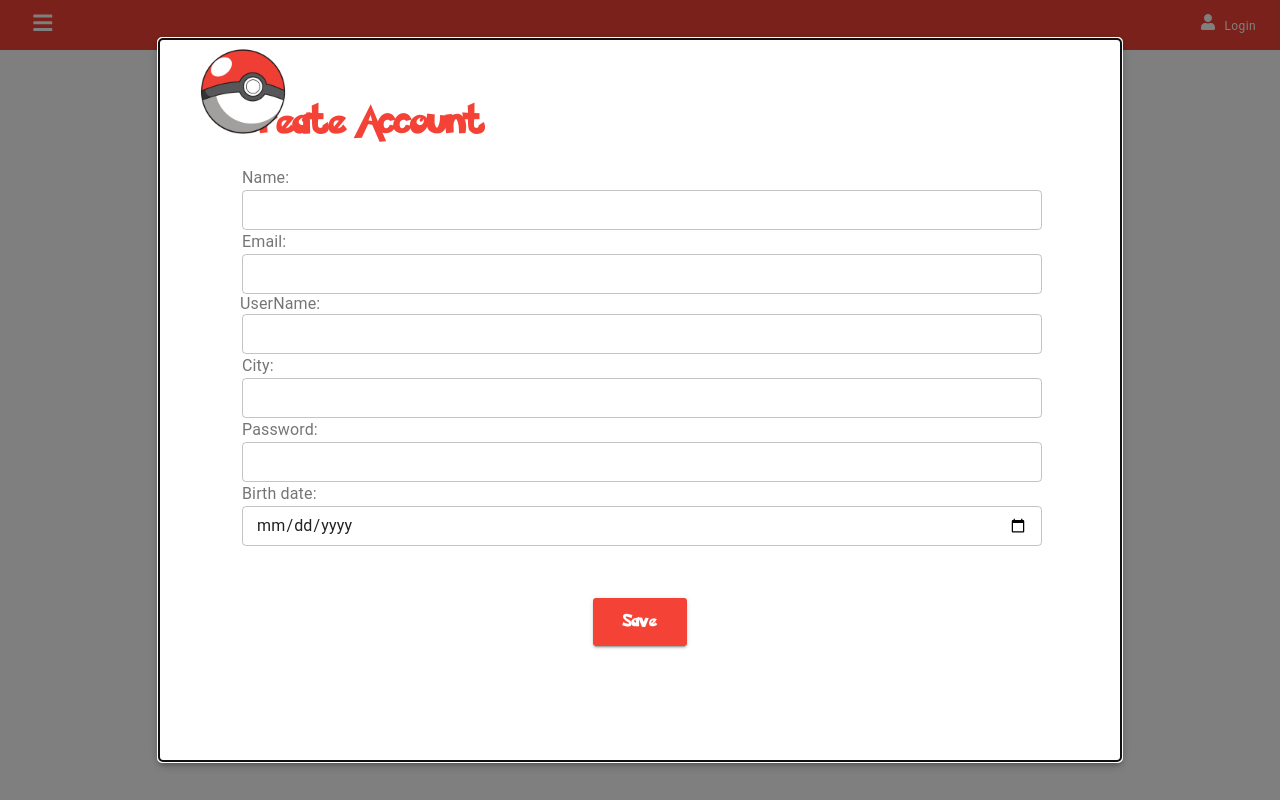
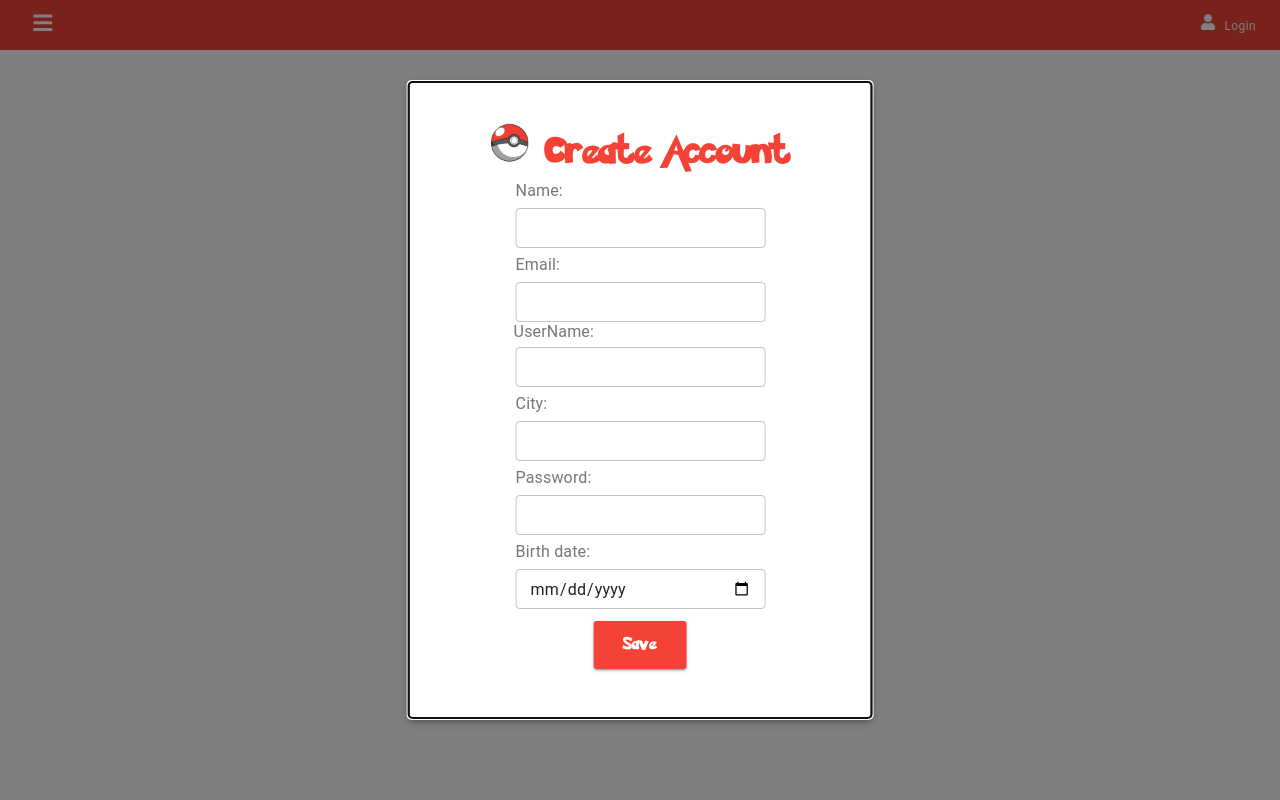
Before and after one commit to SinvalVJunior/pokedex-web-frontend, a React (Create React App) app: page /login in a window 1280 px wide. Both pictures are taken after a click on the link "Create your account". Built offline with nearby package versions, Linux system fonts and the light colour scheme.

Commit message:
Adding UI improvements and organizing some components

```diff
--- a/src/components/Navbar/Navbar.styles.js
+++ b/src/components/Navbar/Navbar.styles.js
@@ -23,7 +23,8 @@ export const useStyles = makeStyles((theme) => {
             position: 'fixed',
             top: '0',
             left: '-100%',
-            transition: '850ms'
+            transition: '850ms',
+            zIndex: 10
         },
         navMenuActive: {
             left: '0',
--- a/src/components/UserMenu/UserMenu.js
+++ b/src/components/UserMenu/UserMenu.js
@@ -101,7 +101,7 @@ export default function UserMenu() {
                     >
                         {!open ? <AiIcons.AiOutlineArrowDown /> : <AiIcons.AiOutlineArrowUp />} Welcome, {user?.name}!
                     </Button>
-                    <Popper open={open} anchorEl={anchorRef.current} role={undefined} transition disablePortal>
+                    <Popper open={open} anchorEl={anchorRef.current} role={undefined} transition disablePortal className={classes.menuUserContainer}>
                         {({ TransitionProps, placement }) => (
                             <Grow
                                 {...TransitionProps}
--- a/src/components/UserMenu/UserMenu.styles.js
+++ b/src/components/UserMenu/UserMenu.styles.js
@@ -3,6 +3,9 @@ import { makeStyles } from '@material-ui/core'
 export const useStyles = makeStyles((theme) => {
 
     return {
+        menuUserContainer: {
+            zIndex: 10
+        },
         menuUserNotLogged: {
             display: 'inline',
             marginRight: '1rem',
@@ -47,7 +50,8 @@ export const useStyles = makeStyles((theme) => {
             color: 'white',
             height: 48,
             padding: '0 30px',
-            margin: '50px'
+            marginTop: 10,
+            fontFamily: 'Pokemon'
         },
         menuUserData: {
             display: 'block',
@@ -81,31 +85,33 @@ export const useStyles = makeStyles((theme) => {
         },
         modalPaper: {
             position: 'absolute',
-            width: 800,
-            height: 600,
             backgroundColor: theme.palette.background.paper,
             border: '2px solid #000',
             boxShadow: theme.shadows[5],
-            padding: theme.spacing(5, 10, 10),
+            padding: theme.spacing(5, 10, 5),
             top: '50%',
             left: '50%',
             transform: 'translate(-50%, -50%)',
         },
         Icon: {
-            position: 'absolute',
             top: '1%',
             left: '4%',
-            width: 90,
-            height: 90,
+            width: 40,
+            height: 40,
+            display: 'inline',
+            marginRight: '1rem'
         },
         perfilTitle: {
             color: theme.palette.primary.main,
-            fontFamily: 'Pokemon'
+            fontFamily: 'Pokemon',
+            display: 'inline'
         },
         closeSpace: {
             margin: '0px',
-            padding: '2px'
-        }
+            marginTop: "5px",
+            padding: '2px',
+            maxWidth: '250px'
+        },
 
     }
 });
--- a/src/components/pages/Roulette/Roulette.styles.js
+++ b/src/components/pages/Game/Roulette/Roulette.styles.js
@@ -5,29 +5,34 @@ export const useStyles = makeStyles((theme) => {
         board: {
             display: "flex",
             flexWrap: "wrap",
-            justifyContent: "center"
+            justifyContent: "center",
+            maxWidth: '100%'
         },
         gameCard: {
-            width: "200px",
-            height: "300px",
+            width: '20%',
+            maxWidth: '200px',
+            height: "200px",
+            maxHeight: "300px",
             borderRadius: "10px",
             border: "5px solid black",
             position: "relative",
             display: "grid",
-            gridTemplateColumns: "25px auto 25px",
-            gridTemplateRows: "30px 150px auto",
-            margin: "30px"
+            margin: "30px",
+            justifyContent: "center"
         },
         selectedGameCard:{
             border: "5px solid limeGreen"
         },
         gameCardImage: {
-            width: "150px",
-            height: "150px",
+            width: "100px",
+            height: "100px",
             maxWidth: "100%",
             maxHeight: "100%",
             gridColumn: "2/3",
-            gridRow: "2/3"
+            gridRow: "2/3",
+            display: 'block',
+            marginLeft: 'auto',
+            marginRight: 'auto'
         },
         gameCardText: {
             gridColumn: "2/3",
@@ -46,7 +51,8 @@ export const useStyles = makeStyles((theme) => {
             display: "block",
             marginLeft: "auto",
             marginRight: "auto",
-            marginTop: "25px"
+            marginTop: "25px",
+            borderRadius: '10px'
         }
     }
 });
--- a/src/components/pages/Inventory/PokemonCard.js
+++ b/src/components/pages/Inventory/PokemonCard.js
@@ -149,9 +149,9 @@ export default function PokemonCard({ pokemon }) {
             </Paper>
             <Modal open={open} onClose={handleClose} >
                 <Paper className={classes.modalPaper}>
-                    <div className={classes.pokemonImageWrapper}>
+                    <Container className={classes.pokemonImageWrapper}>
                         <img src={pokemon?.species?.img} className={classes.pokemonImage} />
-                    </div>
+                    </Container>
                     <h2 className={classes.pokemonName}>{pokemon?.name}</h2>
                     <table>
                         <tr>
--- a/src/components/pages/Inventory/PokemonCard.styles.js
+++ b/src/components/pages/Inventory/PokemonCard.styles.js
@@ -104,7 +104,9 @@ export const useStyles = makeStyles((theme) => {
         pokemonImageWrapper: {
             backgroundImage: `url(${Florest})`,
             backgroundRepeat: 'no-repeat',
-            backgroundSize: '100%'
+            backgroundSize: '100%',
+            paddingBottom: 10,
+            paddingTop: 5
         },
         pokemonImage: {
             display: 'block',
--- a/src/components/pages/Login/Login.js
+++ b/src/components/pages/Login/Login.js
@@ -1,12 +1,12 @@
 import React, { useState } from 'react';
-import { Box, CardContent, Card, Button, CardActions, CardHeader, TextField, Paper,Modal,InputLabel  } from '@material-ui/core';
+import { Box, CardContent, Card, Button, CardActions, CardHeader, TextField, Paper, Modal, InputLabel, Container } from '@material-ui/core';
 import { useStyles } from './Login.styles';
 import { postLogin } from '../../../clients/backend';
 import { useHistory } from 'react-router-dom';
 import { useHomeDispatch } from '../Home/home.context';
 import * as HomeActions from '../Home/home.actions';
 import Pokeball from '../../../assets/images/pokeball.png';
-import {editUser} from '../../../clients/backend';
+import { editUser } from '../../../clients/backend';
 
 export default function LoginPage() {
     const dispatch = useHomeDispatch();
@@ -33,7 +33,7 @@ export default function LoginPage() {
     }
     const submitForm = () => {
         closeEdit();
-        editUser(email,name,username,password);
+        editUser(email, name, username, password);
     }
     const closeEdit = () => {
         setOpenModal(false)
@@ -80,12 +80,13 @@ export default function LoginPage() {
                     </CardActions>
                 </Card>
             </Box>
-            <Modal open={openModal} onClose={() => {setOpenModal(false)}}  aria-labelledby="simple-modal-title" aria-describedby="simple-modal-description" >
+            <Modal open={openModal} onClose={() => { setOpenModal(false) }} aria-labelledby="simple-modal-title" aria-describedby="simple-modal-description" >
                 <Paper className={classes.modalPaper}>
-                   <img src={Pokeball} alt="Pokeball" className={classes.Icon}></img>
+                    <img src={Pokeball} alt="Pokeball" className={classes.Icon} />
                     <h1 className={classes.perfilTitle}>
                         Create Account
                     </h1>
+                    <Container>
                         <InputLabel className={classes.closeSpace}>Name:</InputLabel>
                         <TextField
                             className={classes.closeSpace}
@@ -162,6 +163,7 @@ export default function LoginPage() {
                         }} type="submit">
                             Save
                         </Button>
+                    </Container>
                 </Paper>
             </Modal>
         </form>
--- a/src/components/pages/Login/Login.styles.js
+++ b/src/components/pages/Login/Login.styles.js
@@ -48,12 +48,10 @@ export const useStyles = makeStyles((theme) => {
         },
         modalPaper: {
             position: 'absolute',
-            width: 800,
-            height: 600,
             backgroundColor: theme.palette.background.paper,
             border: '2px solid #000',
             boxShadow: theme.shadows[5],
-            padding: theme.spacing(5, 10, 10),
+            padding: theme.spacing(5, 10, 6),
             top: '50%',
             left: '50%',
             transform: 'translate(-50%, -50%)',
@@ -68,22 +66,26 @@ export const useStyles = makeStyles((theme) => {
             color: 'white',
             height: 48,
             padding: '0 30px',
-            margin: '50px',
+            marginTop: 10,
         },
         Icon: {
-            position: 'absolute',
             top: '1%',
             left: '4%',
-            width: 90,
-            height: 90,
+            width: 40,
+            height: 40,
+            display: 'inline',
+            marginRight: '1rem'
         },
         perfilTitle: {
             color: theme.palette.primary.main,
-            fontFamily: 'Pokemon'
+            fontFamily: 'Pokemon',
+            display: 'inline'
         },
         closeSpace: {
             margin: '0px',
-            padding: '2px'
+            marginTop: "5px",
+            padding: '2px',
+            maxWidth: '250px'
         },
         link: {
             textDecoration: 'none',
```
Also changed, not shown: src/components/pages/Game/GameBoard.jsx (renamed from src/components/Game/GameBoard.jsx), src/components/pages/Game/GameCard.jsx (renamed from src/components/Game/GameCard.jsx), src/components/pages/Game/Roulette/Roulette.jsx (renamed from src/components/pages/Roulette/Roulette.jsx). Lines whose indentation alone changed are shown as unchanged.
